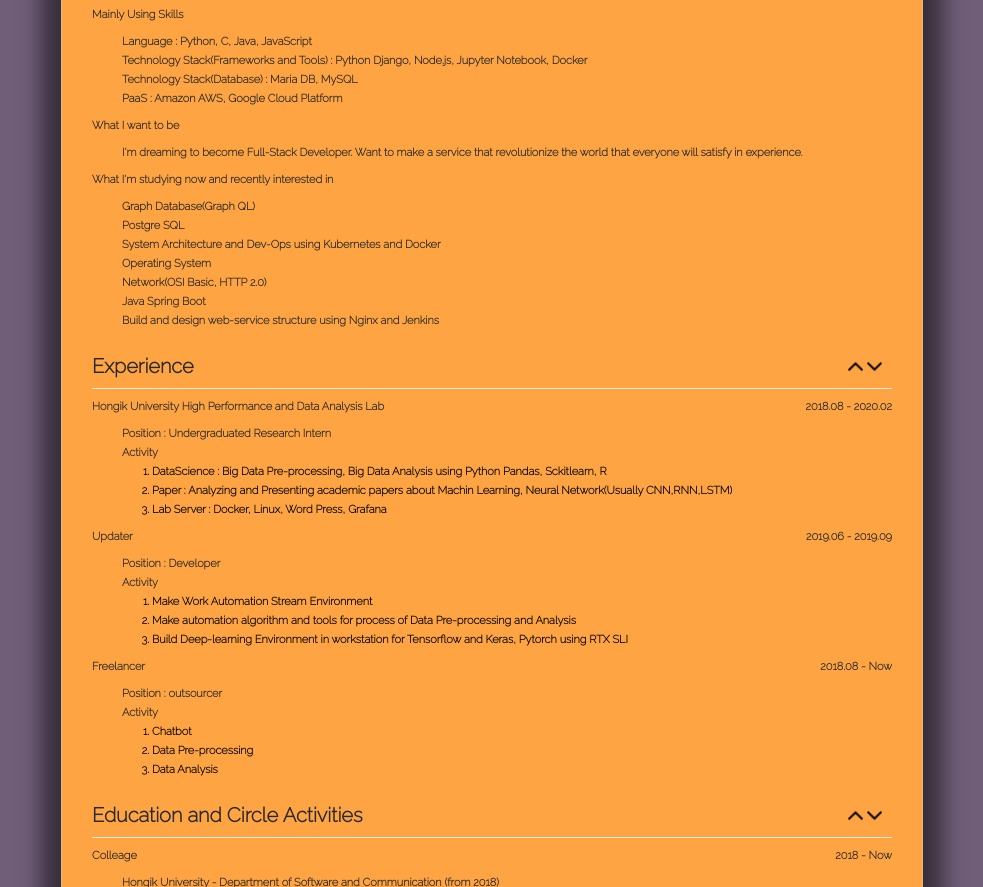
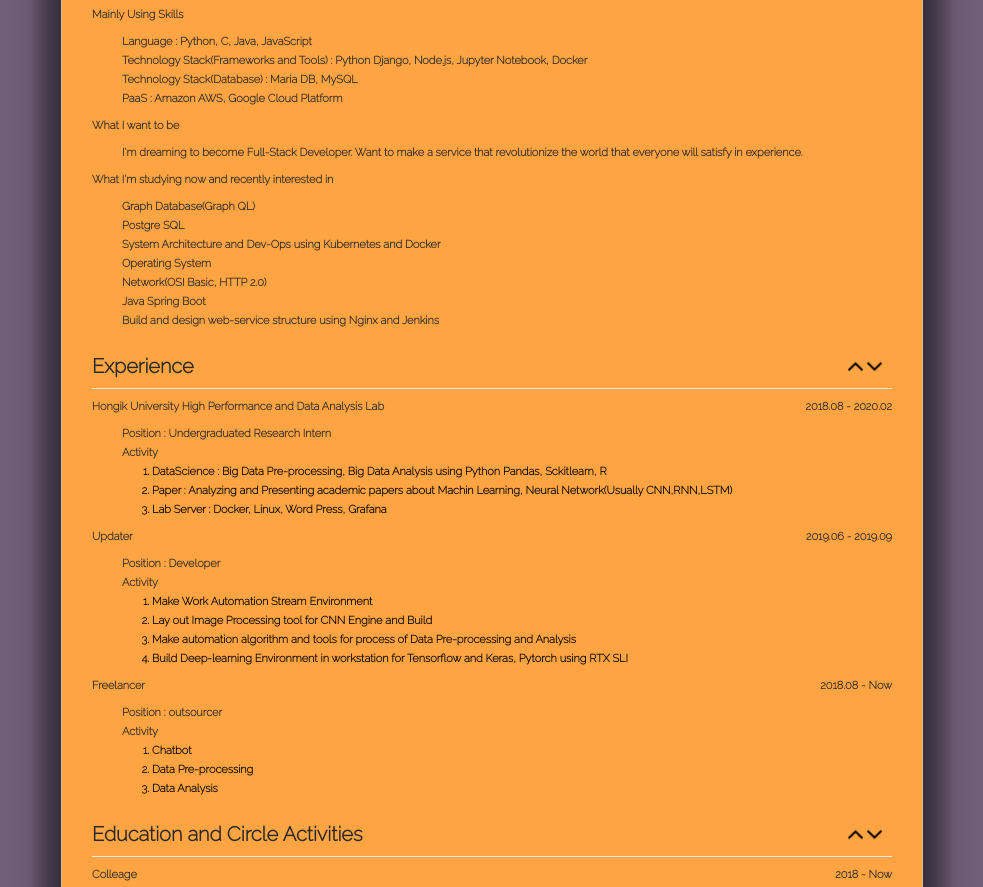
Before and after one commit to J-hoplin1/J-hoplin1.github.io, a plain HTML site: page index.html in a window 1280 px wide. Shown: the part 213-1100 px from the top of the page, without its empty margins (148-1131 px from the left). Drawn offline with Linux system fonts and the light colour scheme.

Commit message:
Update index.html

```diff
--- a/index.html
+++ b/index.html
@@ -87,6 +87,7 @@
                 <li class="main">Activity</li>
                 <ul>
                     <li class="sub">Make Work Automation Stream Environment</li>
+		    <li class="sub">Lay out Image Processing tool for CNN Engine and Build</li>
                     <li class="sub">Make automation algorithm and tools for process of Data Pre-processing and Analysis</li>
                     <li class="sub">Build Deep-learning Environment in workstation for Tensorflow and Keras, Pytorch using RTX SLI</li>
                 </ul>
```
